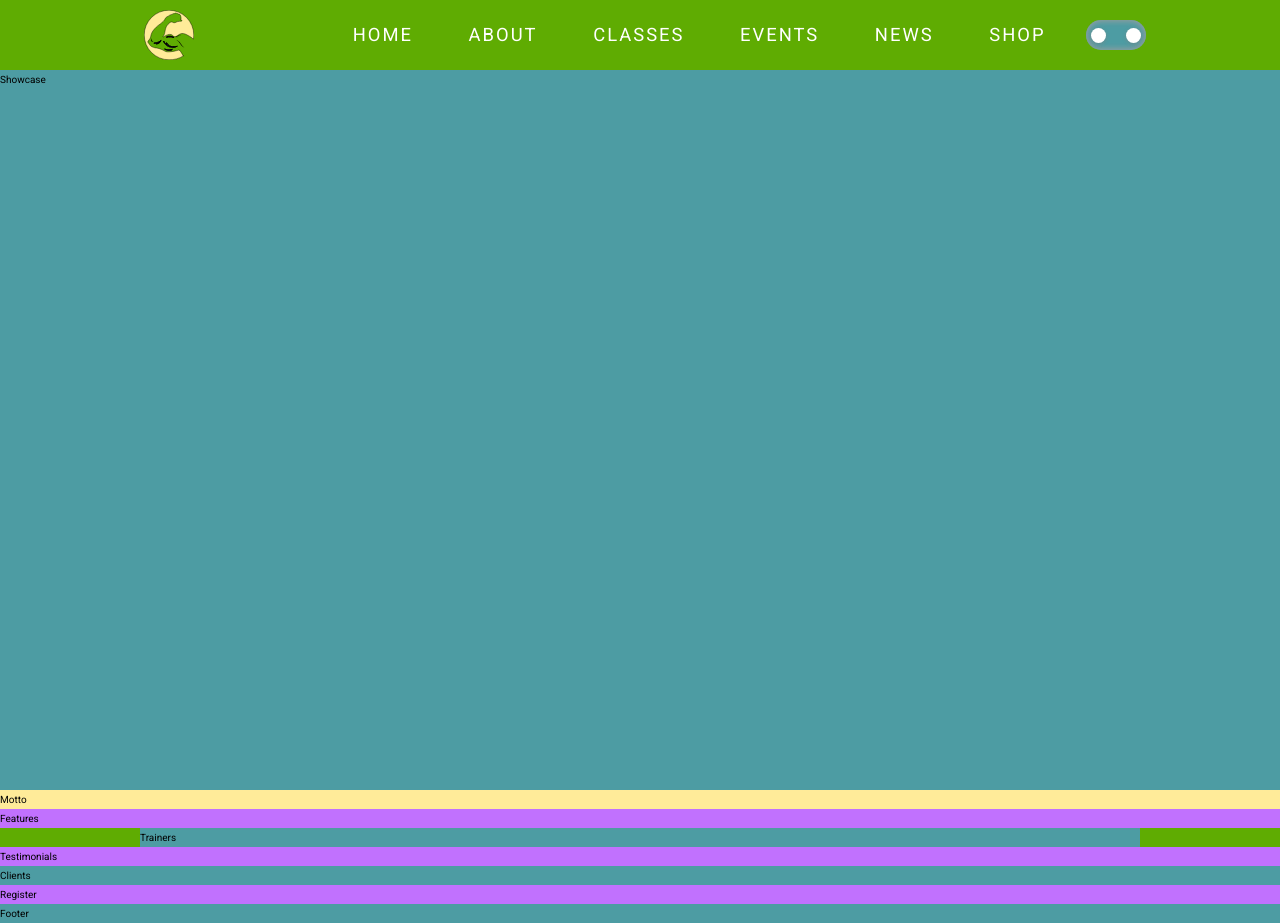
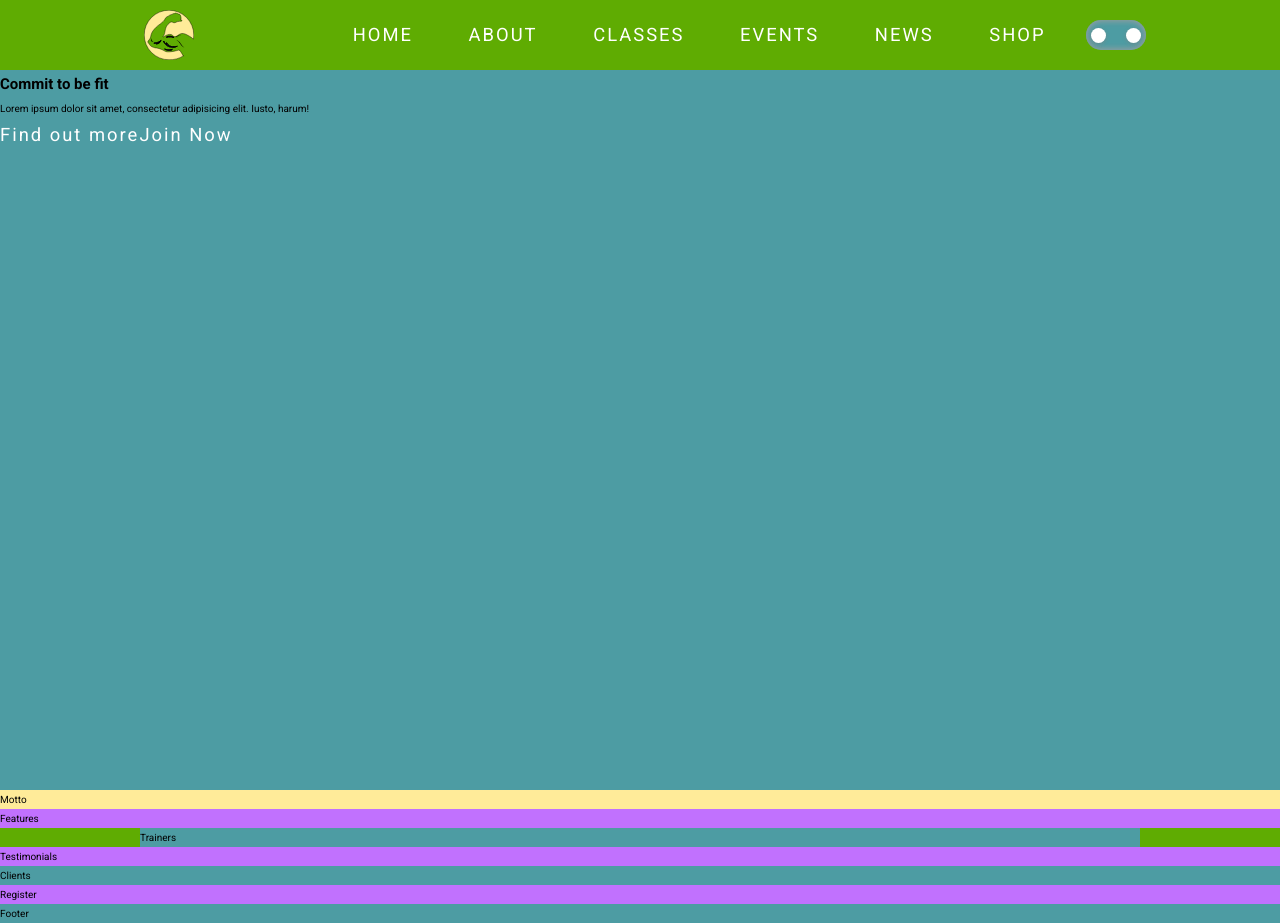
Before and after one commit to joepasss/sass_study, a React (Create React App) app in the folder gym/: page / in a window 1280 px wide. Built offline with nearby package versions, Linux system fonts and the light colour scheme.

Commit message:
Markup showcase section

```diff
--- a/gym/src/sections/showcase/Showcase.tsx
+++ b/gym/src/sections/showcase/Showcase.tsx
@@ -1,5 +1,19 @@
 import { FC } from 'react';
 
 export const Showcase: FC = () => {
-  return <section className='showcase'>Showcase</section>;
+  return (
+    <section className='showcase'>
+      <div className='showcase__content'>
+        <h1 className='showcase__content--title'>Commit to be fit</h1>
+        <p className='showcase__content--para'>
+          Lorem ipsum dolor sit amet, consectetur adipisicing elit. Iusto,
+          harum!
+        </p>
+        <div className='showcase__content--links'>
+          <a href='#!'>Find out more</a>
+          <a href='#!'>Join Now</a>
+        </div>
+      </div>
+    </section>
+  );
 };
```
